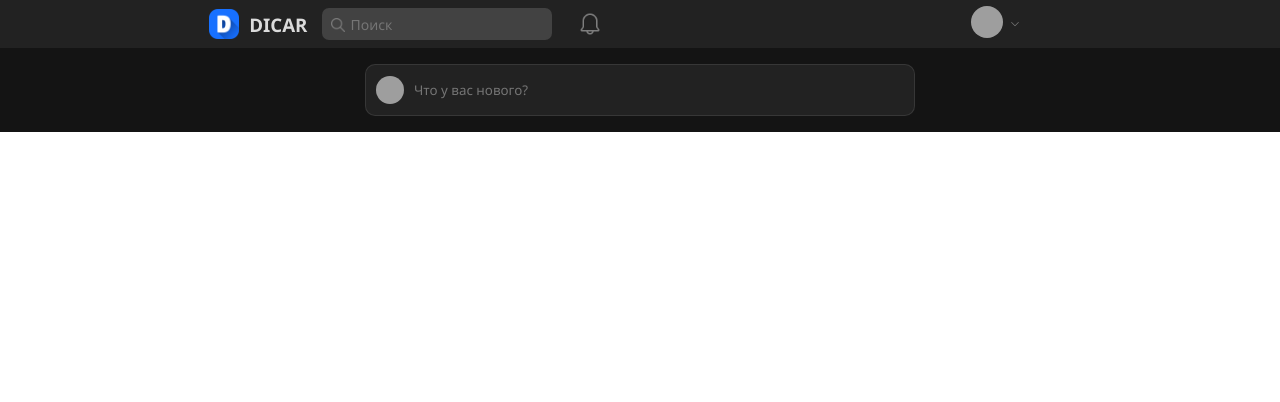
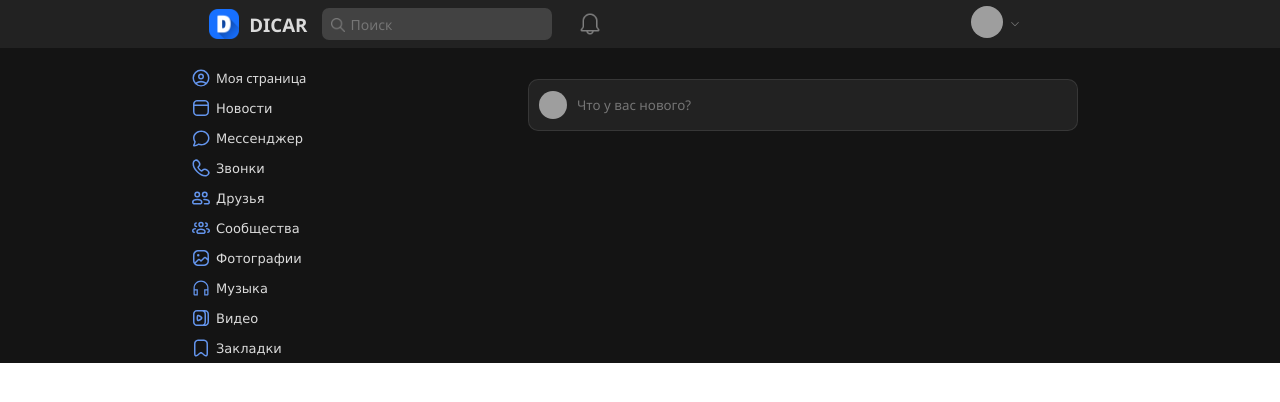
Before and after one commit to shishanee/Social-Network-Front, a React (Vite) app: page / in a window 1280 px wide. Shown: the top 402 px of the page. Built offline with nearby package versions, Linux system fonts and the light colour scheme; grey boxes are pictures that could not be loaded.

Commit message:
code review

```diff
--- a/src/App.css
+++ b/src/App.css
@@ -4,3 +4,10 @@
   box-sizing: border-box;
   font-family: 'Segoe UI', Tahoma, Geneva, Verdana, sans-serif;
 }
+
+.homePage {
+  display: flex;
+  justify-content: space-evenly;
+  background: #141414;
+  padding-top: 15px;
+}
--- a/src/App.tsx
+++ b/src/App.tsx
@@ -1,12 +1,16 @@
 import "./App.css";
 import Header from "./components/Header/Header";
+import Sidebar from "./components/Sidebar/Sidebar";
 import Routers from "./Routes/Routes";
 
 function App() {
   return (
     <>
       <Header />
-      <Routers />
+      <div className="homePage">
+        <Sidebar />
+        <Routers />
+      </div>
     </>
   );
 }
--- a/src/Routes/Routes.tsx
+++ b/src/Routes/Routes.tsx
@@ -1,7 +1,6 @@
 import { Routes, Route } from "react-router-dom";
 import SignUp from "../components/Sign/SignUp";
 import SignIn from "../components/Sign/SignIn";
-import Sidebar from "../components/Sidebar/Sidebar";
 import Home from "../components/Home/Home";
 
 const Routers = () => {
@@ -9,7 +8,6 @@ const Routers = () => {
     <Routes>
       <Route path="/register" element={<SignUp />} />
       <Route path="/login" element={<SignIn />} />
-      <Route path="/sidebar" element={<Sidebar/>}/>
       <Route path="/" element={<Home />} />
     </Routes>
   );
```
